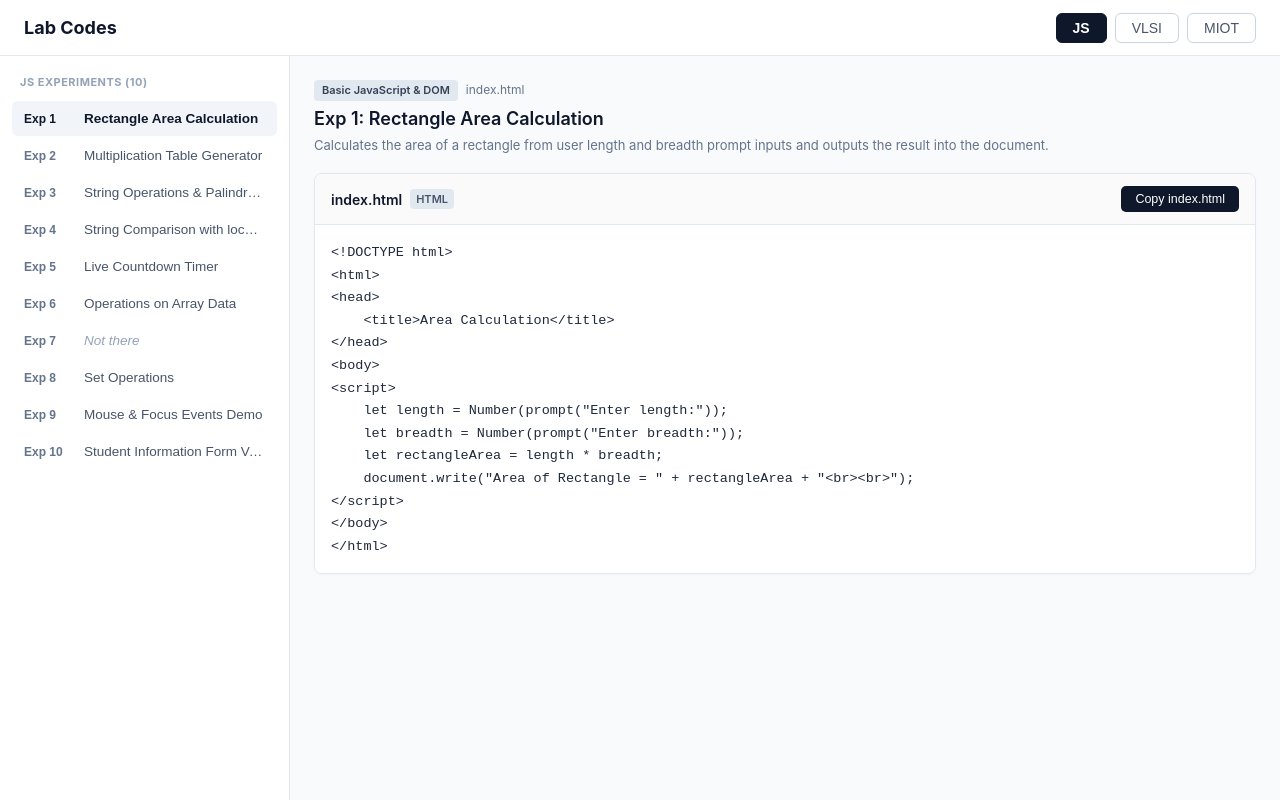
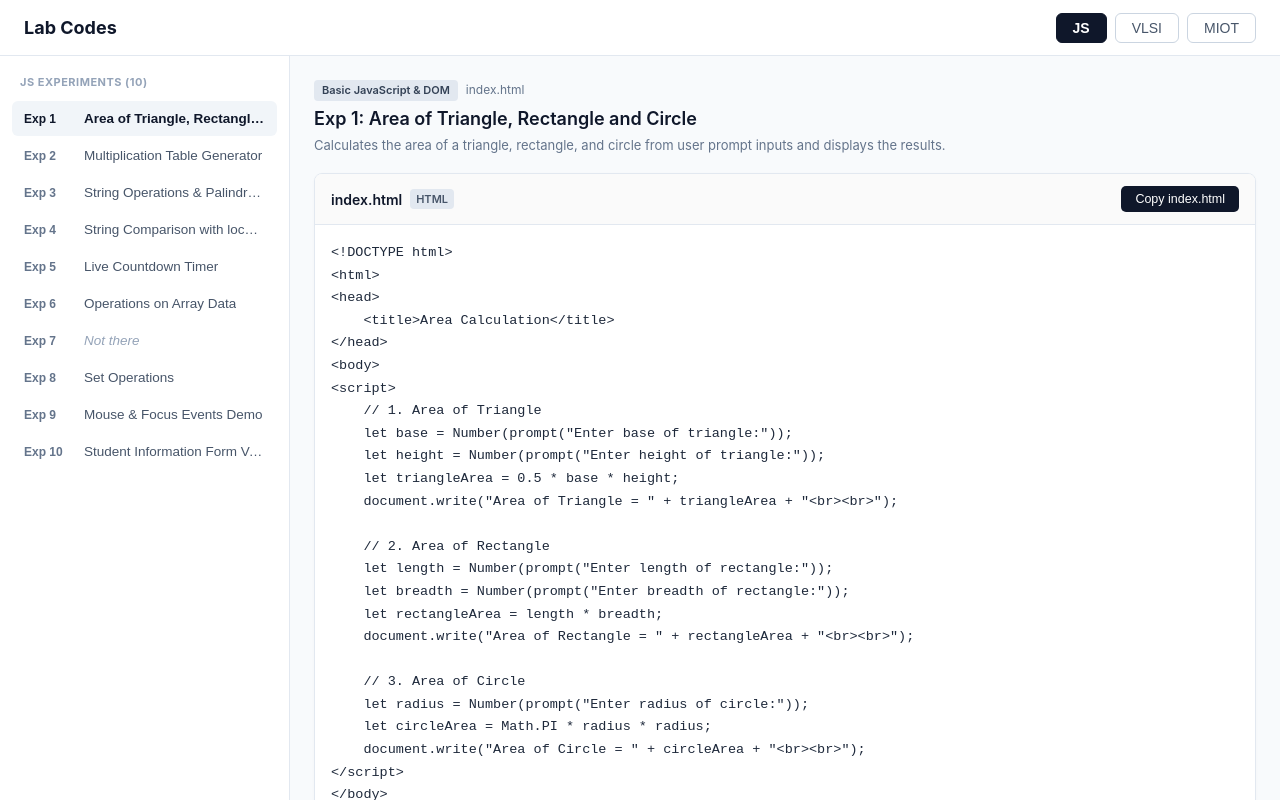
Before and after one commit to AmateurMind/VLSI_JS_MIOT, a React (Vite) app: page / in a window 1280 px wide. Built offline with nearby package versions, Linux system fonts and the light colour scheme; the HTML template or start-up script is replaced by a standard one.

Commit message:
Update JS Exp 1 to calculate area of triangle, rectangle, and circle

```diff
--- a/src/data/jsExperiments.js
+++ b/src/data/jsExperiments.js
@@ -1,11 +1,11 @@
 export const jsExperiments = [
   {
     id: "js-exp1",
-    title: "Exp 1: Rectangle Area Calculation",
+    title: "Exp 1: Area of Triangle, Rectangle and Circle",
     file: "index.html",
     category: "Basic JavaScript & DOM",
-    description: "Calculates the area of a rectangle from user length and breadth prompt inputs and outputs the result into the document.",
-    tags: ["prompt", "document.write", "math"],
+    description: "Calculates the area of a triangle, rectangle, and circle from user prompt inputs and displays the results.",
+    tags: ["prompt", "document.write", "math", "triangle", "rectangle", "circle"],
     codeFiles: [
       {
         filename: "index.html",
@@ -17,10 +17,22 @@ export const jsExperiments = [
 </head>
 <body>
 <script>
-    let length = Number(prompt("Enter length:"));
-    let breadth = Number(prompt("Enter breadth:"));
+    // 1. Area of Triangle
+    let base = Number(prompt("Enter base of triangle:"));
+    let height = Number(prompt("Enter height of triangle:"));
+    let triangleArea = 0.5 * base * height;
+    document.write("Area of Triangle = " + triangleArea + "<br><br>");
+
+    // 2. Area of Rectangle
+    let length = Number(prompt("Enter length of rectangle:"));
+    let breadth = Number(prompt("Enter breadth of rectangle:"));
     let rectangleArea = length * breadth;
     document.write("Area of Rectangle = " + rectangleArea + "<br><br>");
+
+    // 3. Area of Circle
+    let radius = Number(prompt("Enter radius of circle:"));
+    let circleArea = Math.PI * radius * radius;
+    document.write("Area of Circle = " + circleArea + "<br><br>");
 </script>
 </body>
 </html>`
```
Also changed, not shown: JS/index.html (+15 -3 lines).
